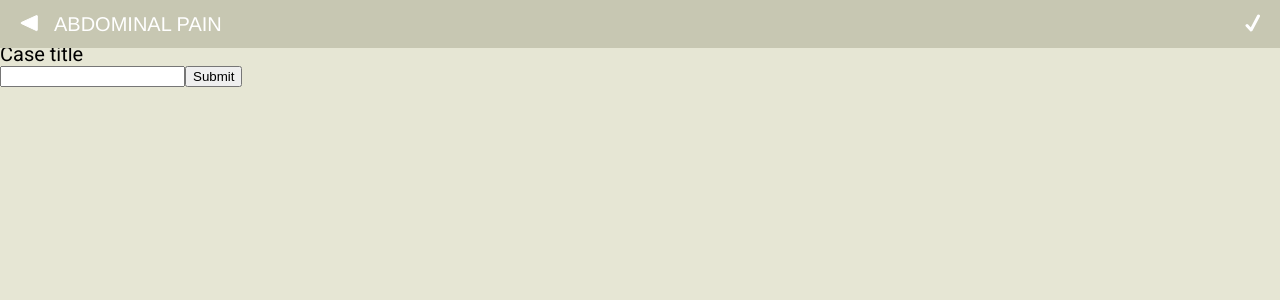
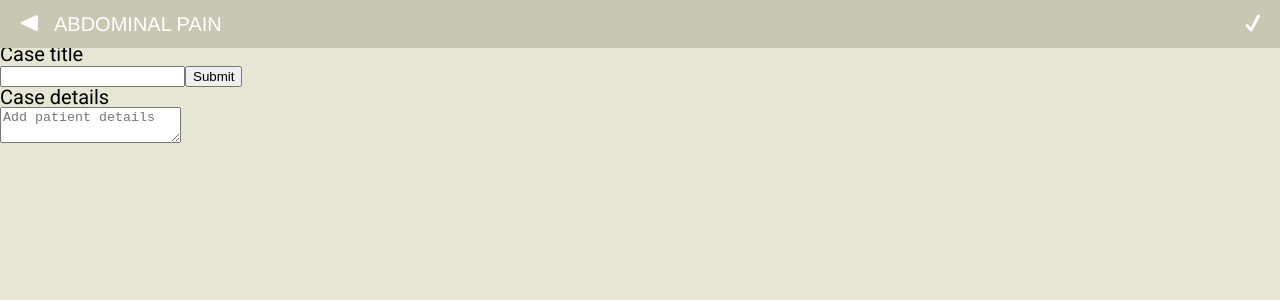
Before and after one commit to fac-14/OSCEBossKey, a React (Vite) app: page /history/abdominal-pain/add-case in a window 1280 px wide. Shown: the top 300 px of the page. Built offline with nearby package versions, Linux system fonts and the light colour scheme; a web font is replaced by a local one.

Commit message:
add new caseDetails functionatily relates #17, #89

```diff
--- a/src/components/Pages/AddNew/NewCase.js
+++ b/src/components/Pages/AddNew/NewCase.js
@@ -7,6 +7,7 @@ import airtableQuery from "../../../utils/fetch";
 
 import NewTileInput from "./NewTileInput";
 import TopBar from "../../TopBar/TopBar";
+import InstructionText from "./InstructionText";
 
 export default class NewCase extends React.Component {
   state = {
@@ -36,6 +37,10 @@ export default class NewCase extends React.Component {
     this.setState({ caseTitle: input });
   };
 
+  caseDetailsChange = event => {
+    this.setState({ caseDetails: event.target.value });
+  };
+
   render() {
     return (
       <React.Fragment>
@@ -50,6 +55,12 @@ export default class NewCase extends React.Component {
             instructionText={"Case title"}
             userTypes={this.userTypes}
           />
+          <InstructionText text={"Case details"} />
+          <textarea
+            onChange={this.caseDetailsChange}
+            placeholder="Add patient details"
+            max-length="5000"
+          />
         </div>
       </React.Fragment>
     );
```
